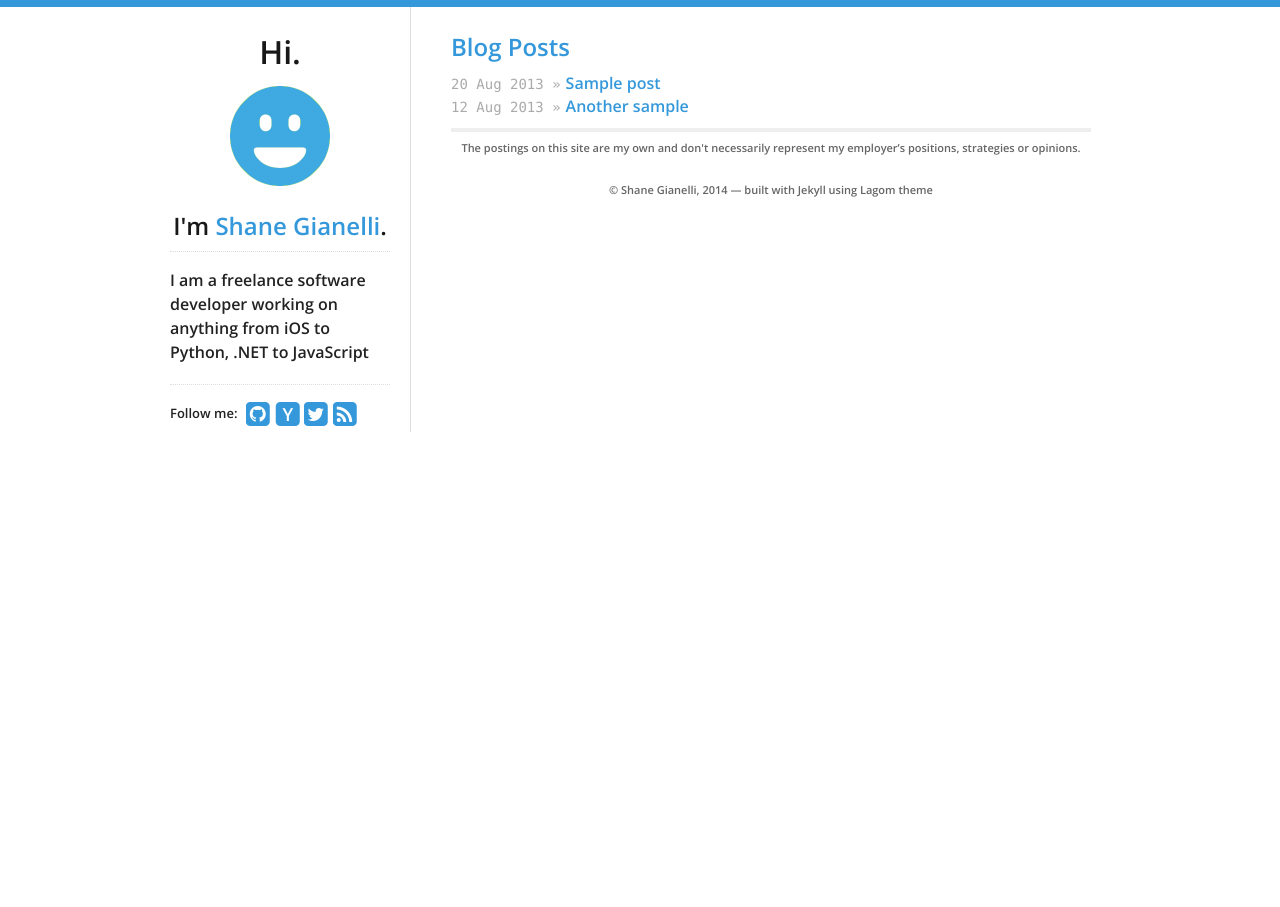
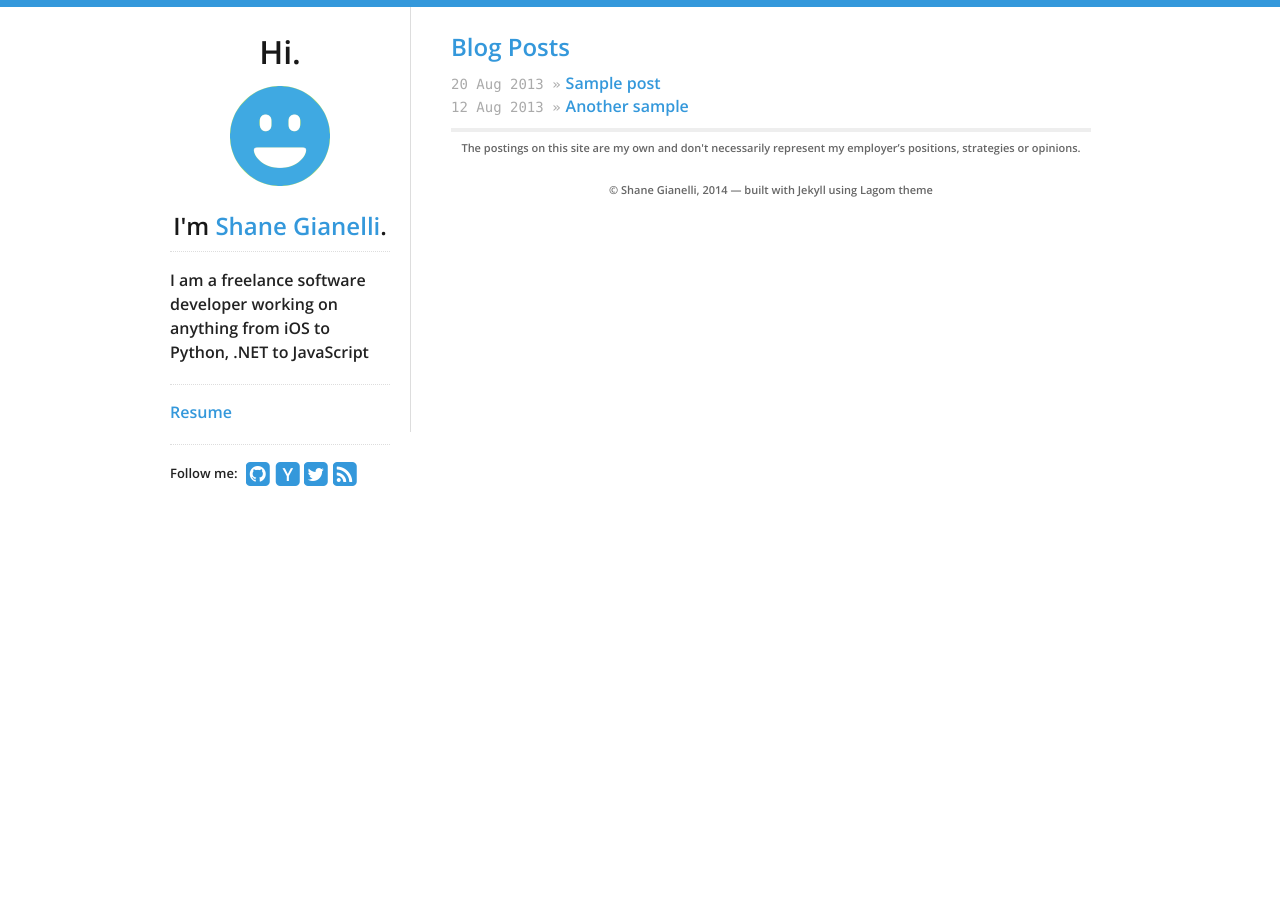
Before and after one commit to sgianelli/sgianelli.github.io, a Jekyll site: the page built from index.html, in a window 1280 px wide. Built offline with Jekyll 4.4.1, drawn with Linux system fonts in a browser that asks for light colours; nearby versions of some CDN libraries.

Commit message:
Added Resume link

```diff
--- a/_includes/sidebar.html
+++ b/_includes/sidebar.html
@@ -8,6 +8,8 @@
   <ul>
   <p>I am a freelance software developer working on anything from iOS to Python, .NET to JavaScript</p>
   <hr/>
+  <p><a href="/resume">Resume</a></p>
+  <hr/>
   <div>
     <div id="social">
       {% include social.html %}
```
